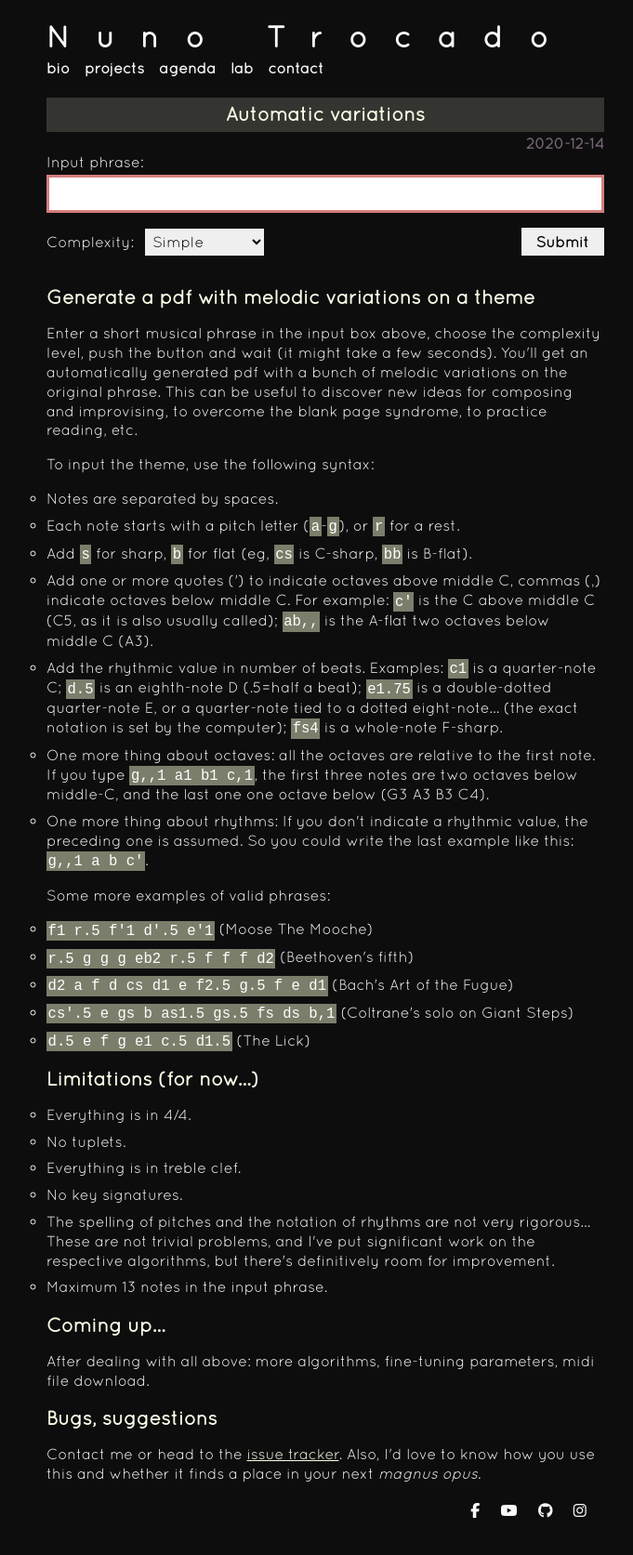
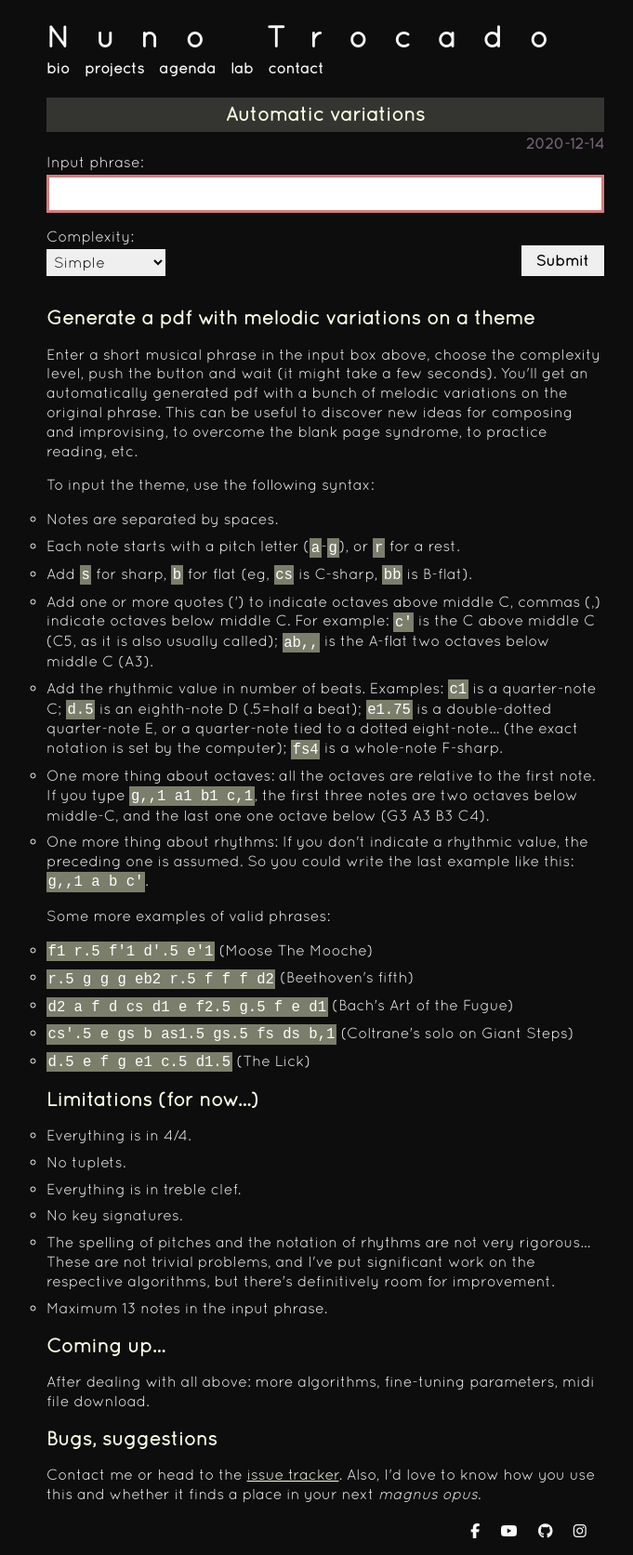
Before and after one commit to ntrocado/ntrocado.github.io, a Jekyll site: the page built from _posts/2020-12-14-variatio.html, in a window 1280 px wide. Shown: the whole page at 93% size, without its empty margins (290-971 px from the left). Built offline with Jekyll 4.4.1, drawn with Linux system fonts in a browser that asks for light colours; nearby versions of some CDN libraries; before the commit the page ends 1651 px from its top, so only the background shows below that.

Commit message:
Fix form styling

```diff
--- a/_posts/2020-12-14-variatio.html
+++ b/_posts/2020-12-14-variatio.html
@@ -9,7 +9,9 @@ categories: software
   <label for="input">Input phrase:</label>
   <input type="text" name="input" id="input" required size="60"
 	 pattern="^(([cdefgabr]{1})(ss|s\+|s|\+|-|b|b-|bb)?('+|,+)?(\d*\.?\d*)?(\s|$)){1,13}$">
+
   <label for="complexity">Complexity:</label>
+  <div class="button-box">
     <select name="complexity" id="complexity">
       <option value="2">Simple</option>
       <option value="3">Medium</option>
@@ -17,6 +19,7 @@ categories: software
       <option value="5">Nightmare</option>
     </select>
     <input type="submit" value="Submit">
+  </div>
 </form>
 </div>
 
--- a/css/main.css
+++ b/css/main.css
@@ -233,21 +233,22 @@ input:invalid {
 }
 select {
     padding: 0.25em;
-    margin-left: 0.5em;
-    margin-top: 0.05em;
+    margin-right: 0.5em;
+    margin-top: 0.25em;
     border: none;
     outline: none;
+    display: block;
+    float: left;
 }
 select:focus {
     background: #ECECEC;
 }
 input[type=submit] {
-    float: right;
-    padding: 0.35em;
     padding-left: 1em;
     padding-right: 1em;
     font-weight: bolder;
     border: none;
+    margin-left: auto;
 }
 input[type=submit]:hover,
 input[type=submit]:focus {
@@ -256,3 +257,6 @@ input[type=submit]:focus {
     color       : #F8F8F8;
     cursor: pointer;
 }
+.button-box {
+    display: flex;
+}
```
Lines whose indentation alone changed are shown as unchanged.
